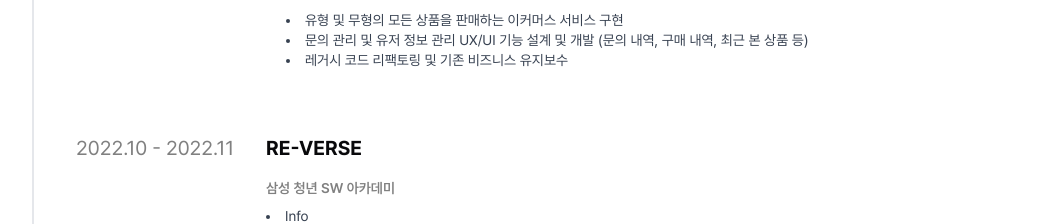
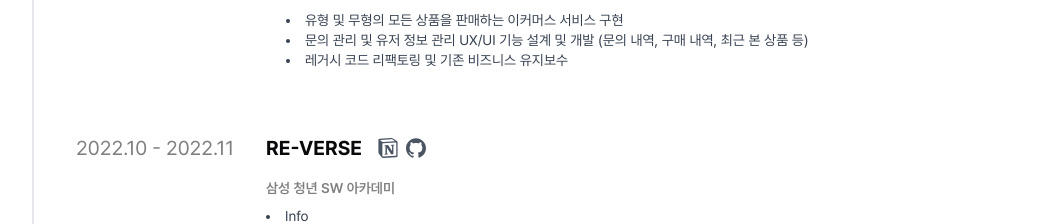
Before and after one commit to yoonsunny17/imsunny, a Next.js app: page /imsunny/ in a window 1280 px wide. Shown: the part 3282-3506 px from the top of the page, without its empty margins (28-1068 px from the left). Built offline with nearby package versions, Linux system fonts and the light colour scheme.

Commit message:
Update notion and github links to projects

```diff
--- a/src/components/common/Typewriter.tsx
+++ b/src/components/common/Typewriter.tsx
@@ -50,7 +50,7 @@ const Typewriter = () => {
   }, [currPhrase, isDeleting, phraseIdx]);
 
   return (
-    <div className="text-2xl lg:text-4xl font-bold">
+    <div className="text-2xl lg:text-4xl font-bold cursor-default">
       {currPhrase}
       <span className="animate-blink">|</span>
     </div>
--- a/src/components/resume/Projects.tsx
+++ b/src/components/resume/Projects.tsx
@@ -2,9 +2,13 @@ import React from "react";
 import CategoryTitle from "../common/CategoryTitle";
 import { resumeData } from "@/data/resumeData";
 
+import { SiNotion, SiGithub } from "react-icons/si";
+
 interface ProjectInfoProps {
   title: string;
   period: string;
+  notion?: string;
+  github?: string;
   details: {
     organizer: string;
     infos: string[];
@@ -18,6 +22,8 @@ interface ProjectInfoProps {
 const ProjectInfo: React.FC<ProjectInfoProps> = ({
   title,
   period,
+  notion,
+  github,
   details,
 }) => {
   return (
@@ -25,7 +31,31 @@ const ProjectInfo: React.FC<ProjectInfoProps> = ({
       {/* period & title */}
       <div className="flex items-baseline mb-4 gap-8 text-lg lg:text-xl">
         <span className="text-[#808080] w-40 lg:w-44 text-right">{period}</span>
-        <h1 className="font-bold">{title}</h1>
+        <div className="flex flex-row items-center gap-4">
+          <h1 className="font-bold">{title}</h1>
+          <div className="flex flex-row gap-2">
+            {notion && (
+              <a
+                href={notion}
+                target="_blank"
+                rel="noopener noreferrer"
+                className="text-gray-600 hover:text-black transition"
+              >
+                <SiNotion className="w-5 h-5" />
+              </a>
+            )}
+            {github && (
+              <a
+                href={github}
+                target="_blank"
+                rel="noopener noreferrer"
+                className="text-gray-600 hover:text-black transition"
+              >
+                <SiGithub className="w-5 h-5" />
+              </a>
+            )}
+          </div>
+        </div>
       </div>
 
       {/* project detail */}
--- a/src/data/resumeData.ts
+++ b/src/data/resumeData.ts
@@ -239,6 +239,9 @@ export const resumeData = {
     {
       title: "RE-VERSE",
       period: "2022.10 - 2022.11",
+      notion:
+        "https://yoonsunny.notion.site/RE-VERSE-fff412bba55881eb943cc6a2177c69ae?pvs=4",
+      github: "https://github.com/yoonsunny17/re-verse",
       details: [
         {
           organizer: "삼성 청년 SW 아카데미",
@@ -285,6 +288,9 @@ export const resumeData = {
     {
       title: "GGOTMARI",
       period: "2022.08 - 2022.10",
+      notion:
+        "https://yoonsunny.notion.site/GGOTMARI-fff412bba55881f68551dc0120e4abcc?pvs=4",
+      github: "https://github.com/yoonsunny17/ggotmari",
       details: [
         {
           organizer: "삼성 청년 SW 아카데미",
@@ -324,6 +330,9 @@ export const resumeData = {
     {
       title: "PARSLEY",
       period: "2022.07 - 2022.08",
+      notion:
+        "https://yoonsunny.notion.site/PARSLEY-fff412bba55881f5b4d4d3df9d369da6?pvs=4",
+      github: "https://github.com/yoonsunny17/parsley",
       details: [
         {
           organizer: "삼성 청년 SW 아카데미",
```
